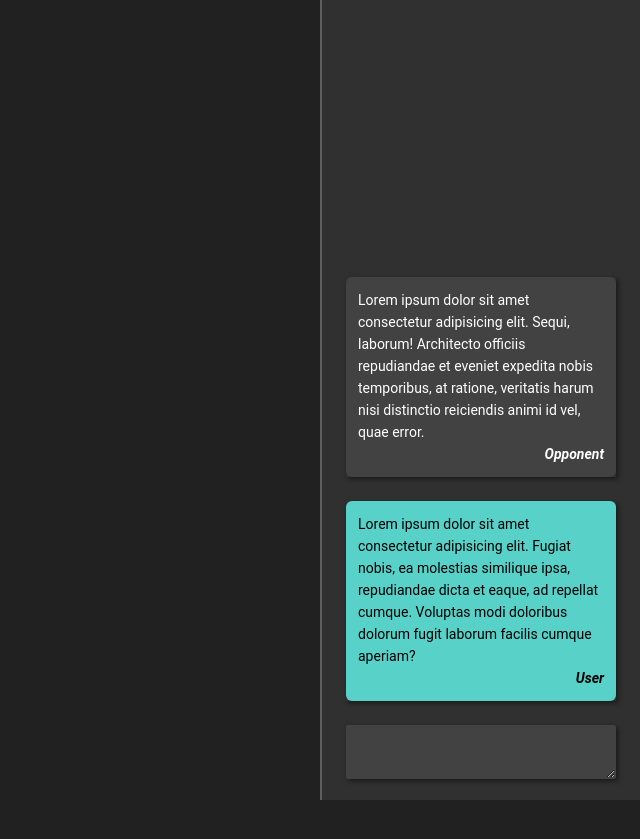
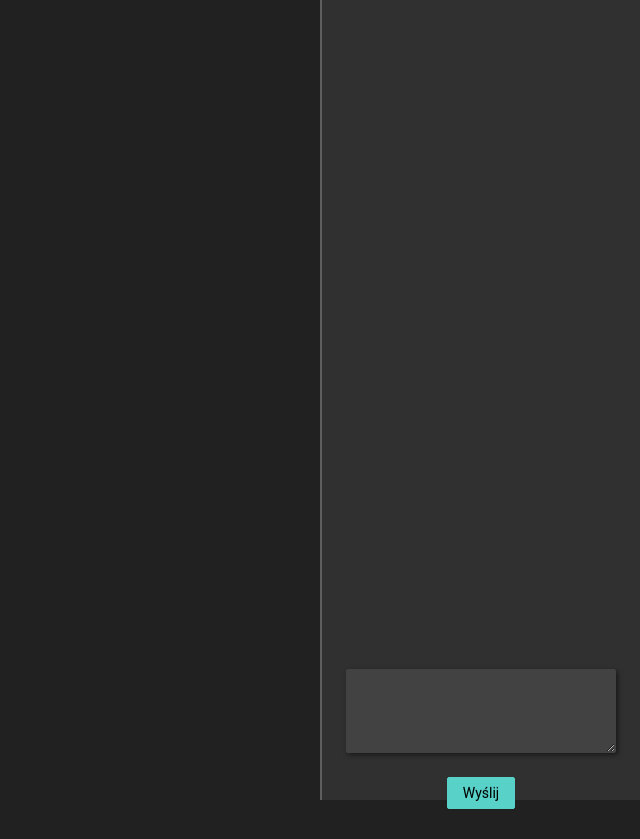
Before and after one commit to Galanty4/CardGame, a React (Create React App) app in the folder ClientApp/: page /room in a window 1280 px wide. Shown: the whole page, without its empty margins (640-1280 px from the left). Before the commit the page ends 800 px from the top, so only its background shows below. Built offline with nearby package versions, Linux system fonts and the light colour scheme; what @microsoft/signalr would draw is missing.

Commit message:
caht added

```diff
--- a/ClientApp/src/pages/room/room.less
+++ b/ClientApp/src/pages/room/room.less
@@ -5,13 +5,13 @@
   height: 100%;
 
   &__chat-container {
-    padding: 24px;
+    padding: 24px 24px 0 24px;
     border-left: 2px solid @bg-border;
     background-color: @bg-secondary;
   }
 
   &__chat {
-    height: 90%;
+    height: 80%;
     justify-content: flex-end;
     flex-flow: column !important;
   }
@@ -43,7 +43,12 @@
   }
 
   &__chat-input-container {
-    height: 10%;
+    display: flex;
+    height: 25%;
     padding-top: 24px;
   }
+  &__chat-btn {
+    text-align: center;
+    margin-top: 24px;
+  }
 }
--- a/ClientApp/src/pages/room/room.tsx
+++ b/ClientApp/src/pages/room/room.tsx
@@ -1,11 +1,20 @@
-import { Col, Row, Input} from 'antd';
+import { Col, Row, Input, Button} from 'antd';
 
 import React, { useState } from 'react';
+import { useSelector } from 'react-redux';
+import { sendMessage } from '../../signalR/invokers';
+import { RootState } from '../../store';
 
 import './room.less';
 
 const Room: React.FC = () => {
   const [text, setText] = useState('');
+  const user = useSelector((state: RootState) => state.userReducer);
+
+  const onSend = () => {
+    sendMessage(text);
+    setText('');
+  }
 
   return (
     <Row className="room">
@@ -14,21 +23,20 @@ const Room: React.FC = () => {
       </Col>
       <Col span={6} className="room__chat-container">
         <Row className="room__chat">
-          <Row className="room__opponent-message-container">
-            <div className="room__opponent-message">
-              Lorem ipsum dolor sit amet consectetur adipisicing elit. Sequi, laborum! Architecto officiis repudiandae et eveniet expedita nobis temporibus, at ratione, veritatis harum nisi distinctio reiciendis animi id vel, quae error.
-              <div className="room__nickname">Opponent</div>
-            </div>
-          </Row>
-          <Row className="room__user-message-container">
-            <div className="room__user-message">
-              Lorem ipsum dolor sit amet consectetur adipisicing elit. Fugiat nobis, ea molestias similique ipsa, repudiandae dicta et eaque, ad repellat cumque. Voluptas modi doloribus dolorum fugit laborum facilis cumque aperiam?
-              <div className="room__nickname">User</div>
-            </div>
-          </Row>
+          {user.session.messages.map((el) => (
+            <Row className={el.user === user.session.name ? "room__user-message-container" : "room__opponent-message-container"}>
+              <div className={el.user === user.session.name ? "room__user-message" :"room__opponent-message"}>
+                 Lorem ipsum dolor sit amet consectetur adipisicing elit. Sequi, laborum! Architecto officiis repudiandae et eveniet expedita nobis temporibus, at ratione, veritatis harum nisi distinctio reiciendis animi id vel, quae error.
+                <div className="room__nickname">Opponent</div>
+              </div>
+            </Row>
+          ))}
         </Row>
         <Row className="room__chat-input-container">
           <Input.TextArea onChange={(e) => setText(e.target.value)} className="room__chat-input" />
+          <Col span={24} className="room__chat-btn ">
+            <Button onClick={onSend} type="primary">Wyślij</Button>
+          </Col>
         </Row>
       </Col>
     </Row>
--- a/ClientApp/src/signalR/listeners.ts
+++ b/ClientApp/src/signalR/listeners.ts
@@ -1,6 +1,8 @@
 import { connection } from ".";
+import { store } from "../store";
+import { updateMessages } from "../store/user/actions";
 
 connection.on("ReceiveMessage", (user, message) => {
-  console.log('hello');
-  // setMessages(messages => [...messages, { user, message }]);
+  const messages = store.getState().userReducer.session.messages;
+  store.dispatch(updateMessages([...messages, {user, message}]))
 });
--- a/ClientApp/src/store/user/actions.ts
+++ b/ClientApp/src/store/user/actions.ts
@@ -1,7 +1,9 @@
 import { createAction } from '@reduxjs/toolkit'
-import {UserState} from './types';
+import {ChatMessage, UserState} from './types';
 export const updateLoading = createAction<{loading: boolean, itemType: keyof UserState}>('UPDATE_LOADING');
 
 export const updateSession = createAction<{room: string, name: string}>('UPDATE_SESSION');
 
+export const updateMessages = createAction<ChatMessage[]>('UPDATE_MESSAGE');
+
 export const actions = { updateLoading }
--- a/ClientApp/src/store/user/reducer.ts
+++ b/ClientApp/src/store/user/reducer.ts
@@ -1,6 +1,6 @@
 import { createReducer } from '@reduxjs/toolkit'
 import { initialLoading } from '../reusable/reusable'
-import { updateLoading, updateSession } from './actions'
+import { updateLoading, updateMessages, updateSession } from './actions'
 import { getCharacterMetadata } from './asyncActions'
 import { UserState } from './types'
 
@@ -8,6 +8,7 @@ const initialState: UserState = {
   session: {
     room: '',
     name: '',
+    messages: [],
   }
 }
 
@@ -16,12 +17,15 @@ export const userReducer = createReducer(initialState, (builder) => {
     .addCase(updateLoading, (state, action) => {
       state[action.payload.itemType].isLoading = action.payload.loading
     }).addCase(updateSession, (state, action) => {
-      state.session = {...action.payload};
+      state.session.name = action.payload.name;
+      state.session.room = action.payload.room;
     })
     .addCase(getCharacterMetadata.fulfilled, (state, action) => {
       state.error = false
     })
     .addCase(getCharacterMetadata.rejected, (state, action) => {
       state.error = true
+    }).addCase(updateMessages, (state, action) => {
+      state.session.messages = [...action.payload]
     })
 })
```
Also changed, not shown: ClientApp/src/store/user/types.ts (+7 -0 lines).
